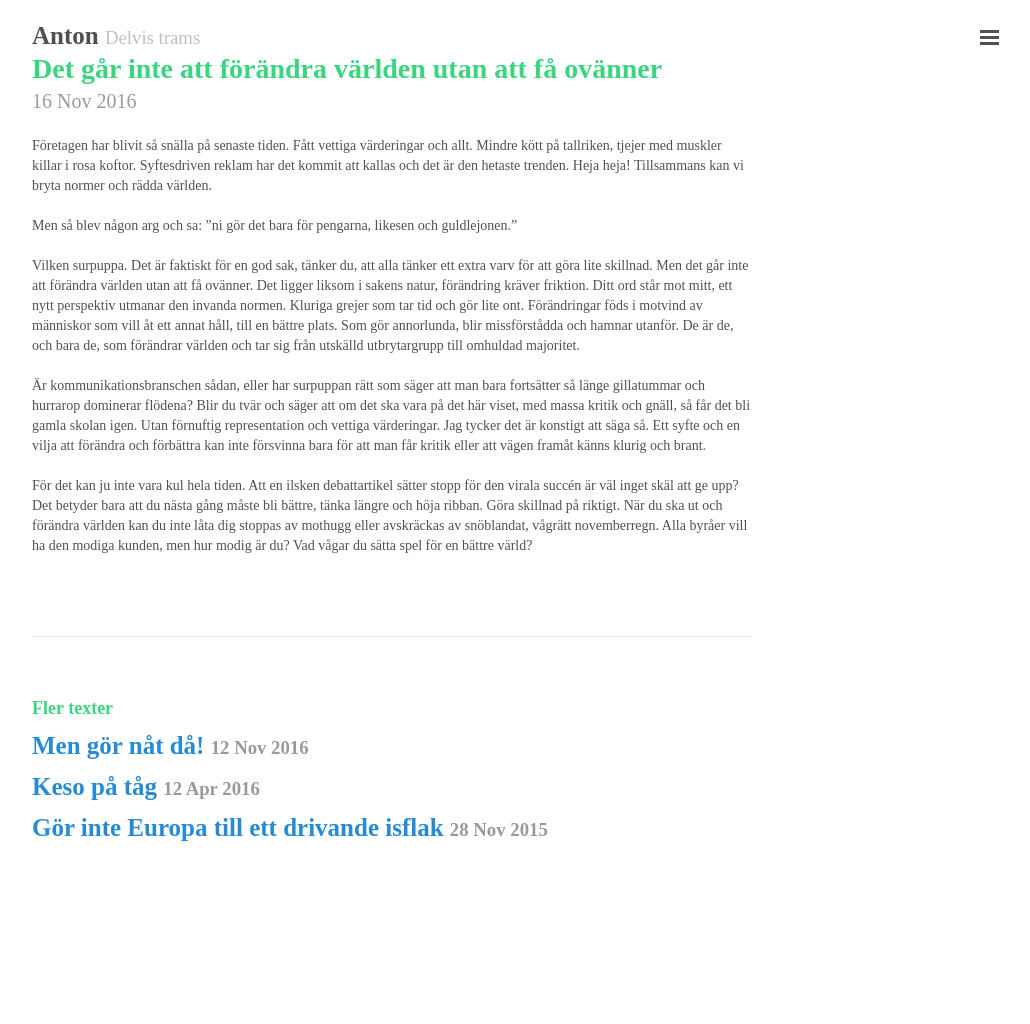
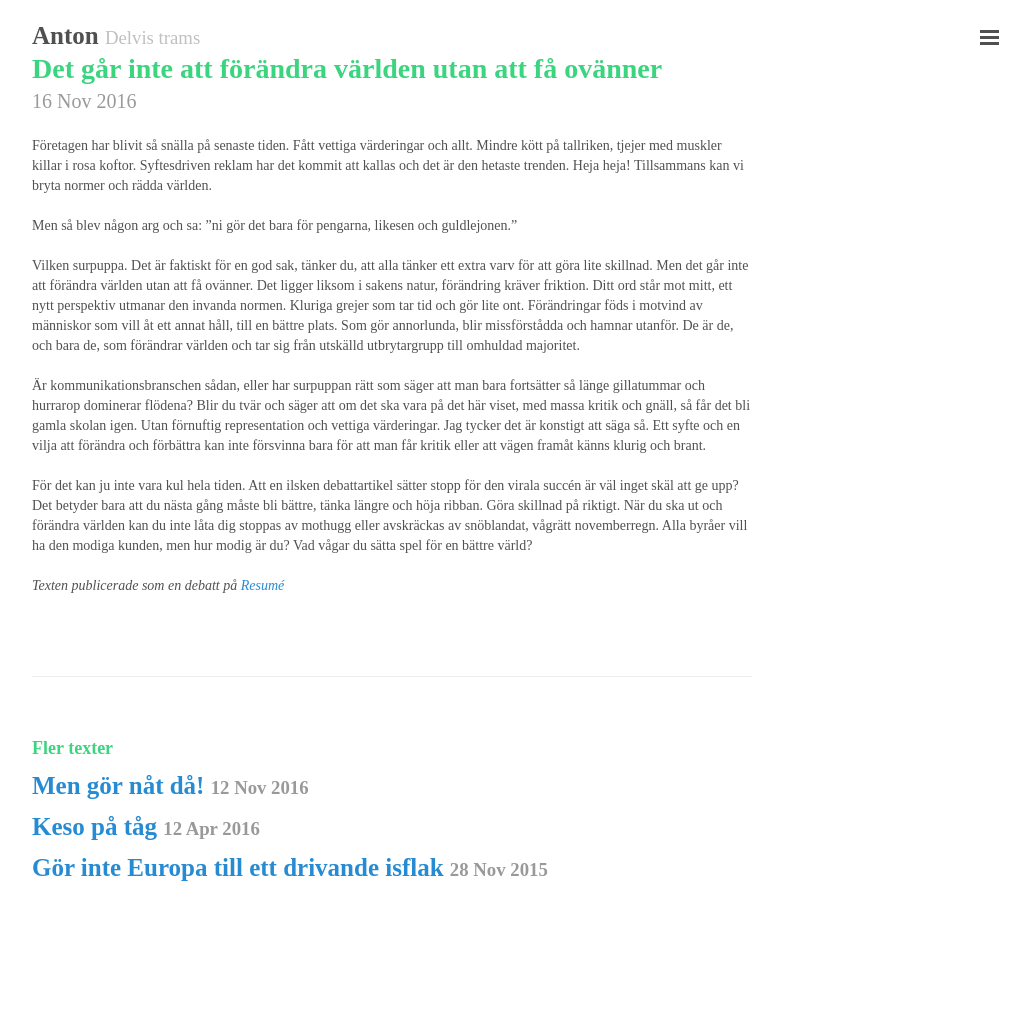
Before and after one commit to antonmodin/jekyllsite, a Jekyll site: the page built from _posts/2016-11-16-Det går inte att förändra världen utan att få ovänner.md, in a window 1280 px wide. Shown: the whole page, without its empty margins (248-1278 px from the left). Built offline with Jekyll 4.4.1, drawn with Linux system fonts in a browser that asks for light colours; comment, search, counter and statistics services are not loaded; before the commit the page ends 984 px from its top, so only the background shows below that.

Commit message:
Update 2016-11-16-Det går inte att förändra världen utan att få ovänner.md

```diff
--- a/_posts/2016-11-16-Det går inte att förändra världen utan att få ovänner.md
+++ b/_posts/2016-11-16-Det går inte att förändra världen utan att få ovänner.md
@@ -13,3 +13,5 @@ Vilken surpuppa. Det är faktiskt för en god sak, tänker du, att alla tänker
 Är kommunikationsbranschen sådan, eller har surpuppan rätt som säger att man bara fortsätter så länge gillatummar och hurrarop dominerar flödena? Blir du tvär och säger att om det ska vara på det här viset, med massa kritik och gnäll, så får det bli gamla skolan igen. Utan förnuftig representation och vettiga värderingar. Jag tycker det är konstigt att säga så. Ett syfte och en vilja att förändra och förbättra kan inte försvinna bara för att man får kritik eller att vägen framåt känns klurig och brant.
 
 För det kan ju inte vara kul hela tiden. Att en ilsken debattartikel sätter stopp för den virala succén är väl inget skäl att ge upp? Det betyder bara att du nästa gång måste bli bättre, tänka längre och höja ribban. Göra skillnad på riktigt. När du ska ut och förändra världen kan du inte låta dig stoppas av mothugg eller avskräckas av snöblandat, vågrätt novemberregn.  Alla byråer vill ha den modiga kunden, men hur modig är du? Vad vågar du sätta spel för en bättre värld?
+
+<i>Texten publicerade som en debatt på [Resumé](http://www.resume.se/nyheter/artiklar/2016/11/16/det-gar-inte-att-forandra-varlden-utan-att-fa-ovanner/) </i>
```
